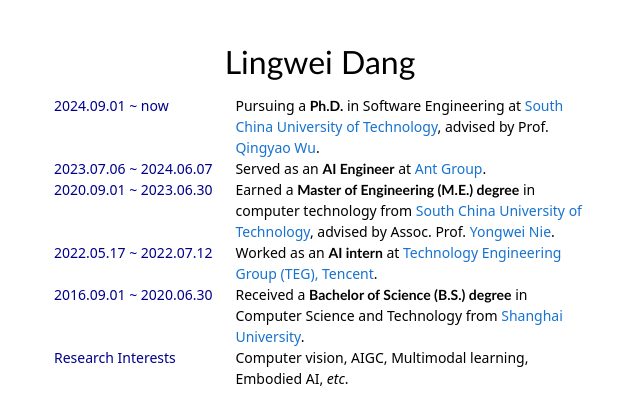
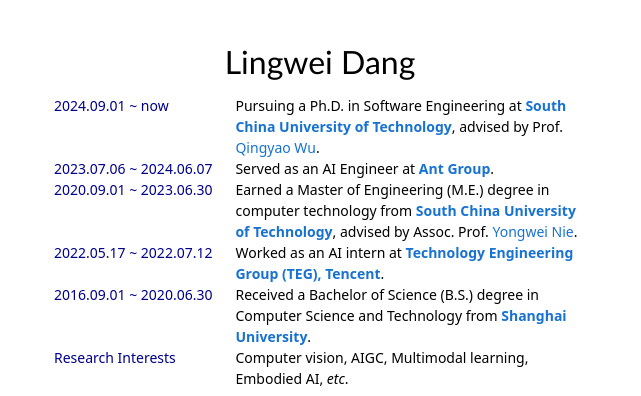
Before and after one commit to Droliven/me, a plain HTML site: page index.html in a window 1280 px wide. Shown: the top 396 px of the page, 176-817 px from the left. Drawn offline with Linux system fonts and the light colour scheme; grey boxes are pictures that could not be loaded; files whose address does not match are found by name; a web font is replaced by a local one.

Commit message:
Update index.html

```diff
--- a/index.html
+++ b/index.html
@@ -51,7 +51,7 @@
             <td class="news_date2">
             </td>
             <td class="news_details">
-              Pursuing a <strong>Ph.D.</strong> in Software Engineering at <a href="https://www.scut.edu.cn/en/">South China University of Technology</a>, advised by Prof. <a href="https://scholar.google.com/citations?user=n6e_2IgAAAAJ">Qingyao Wu</a>.
+              Pursuing a Ph.D. in Software Engineering at <strong><a href="https://www.scut.edu.cn/en/">South China University of Technology</a></strong>, advised by Prof. <a href="https://scholar.google.com/citations?user=n6e_2IgAAAAJ">Qingyao Wu</a>.
             </td>
           </tr>
           <tr>
@@ -61,7 +61,7 @@
             <td class="news_date2">
             </td>
             <td class="news_details">
-              Served as an <strong>AI Engineer</strong> at <a href="https://www.antgroup.com/en">Ant Group</a>.
+              Served as an AI Engineer at <strong><a href="https://www.antgroup.com/en">Ant Group</a></strong>.
             </td>
           </tr>
           <tr>
@@ -71,7 +71,7 @@
             <td class="news_date2">
             </td>
             <td class="news_details">
-              Earned a <strong>Master of Engineering (M.E.) degree</strong> in computer technology from <a href="https://www.scut.edu.cn/en/">South China University of Technology</a>, advised by Assoc. Prof. <a href="https://nieyongwei.net/">Yongwei Nie</a>.
+              Earned a Master of Engineering (M.E.) degree in computer technology from <strong><a href="https://www.scut.edu.cn/en/">South China University of Technology</a></strong>, advised by Assoc. Prof. <a href="https://nieyongwei.net/">Yongwei Nie</a>.
             </td>
           </tr>
           <tr>
@@ -81,7 +81,7 @@
             <td class="news_date2">
             </td>
             <td class="news_details">
-              Worked as an <strong>AI intern</strong> at <a href="https://www.tencent.com/en-us">Technology Engineering Group (TEG), Tencent</a>.
+              Worked as an AI intern at <strong><a href="https://www.tencent.com/en-us">Technology Engineering Group (TEG), Tencent</a></strong>.
             </td>
           </tr>
           <tr>
@@ -91,7 +91,7 @@
             <td class="news_date2">
             </td>
             <td class="news_details">
-              Received a <strong>Bachelor of Science (B.S.) degree</strong> in Computer Science and Technology from <a href="https://en.shu.edu.cn/">Shanghai University</a>.
+              Received a Bachelor of Science (B.S.) degree in Computer Science and Technology from <strong><a href="https://en.shu.edu.cn/">Shanghai University</a></strong>.
             </td>
           </tr>
           <tr>
@@ -405,7 +405,7 @@
               Conference Reviewer
             </td>
             <td class="service_details">
-              CVPR, ICCV, IJCAI, ACM MM
+              ICCV, IJCAI, ACM MM
             </td>
           </tr>
           <tr>
@@ -413,7 +413,7 @@
               Journal Reviewer
             </td>
             <td class="service_details">
-              TPAMI, TMM
+              TMM
             </td>
           </tr>
         </tbody></table>
```
